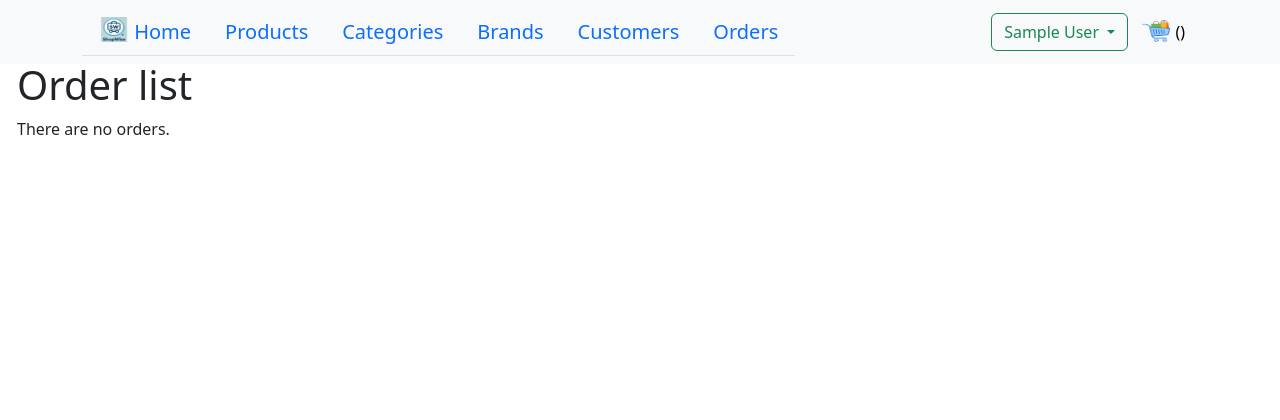
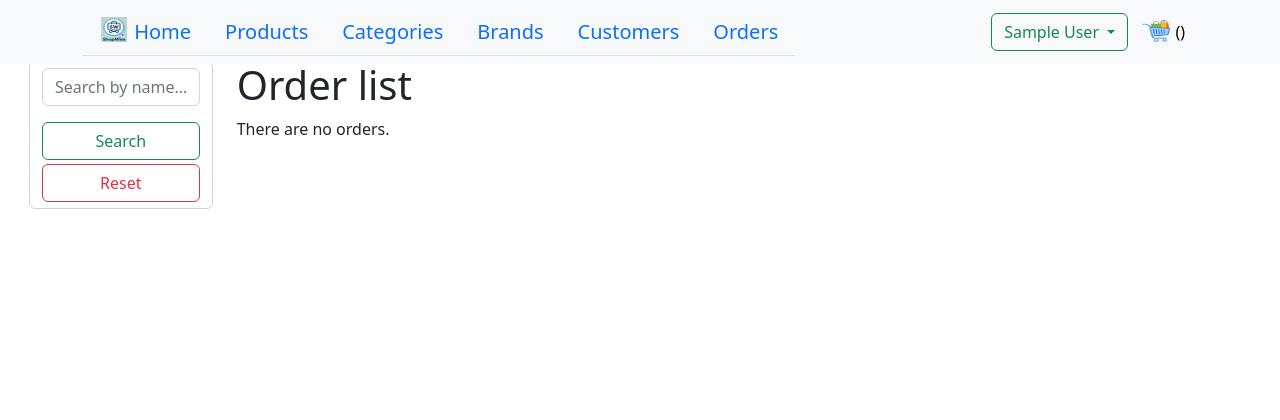
Before and after one commit to vladislav-tsybuliak1/shop-wise, a Django app: page /orders/ in a window 1280 px wide. Shown: the top 420 px of the page. Run offline with Django 5.2, Linux system fonts and the light colour scheme; the visitor is signed in with stand-in values (Sample User, id 1); data comes from the database, SQL or seed files in the repository; data that the repository does not hold is empty; some libraries are stand-ins or nearby versions.

Commit message:
Add bootstrap styles order list template

```diff
--- a/templates/store/order_list.html
+++ b/templates/store/order_list.html
@@ -1,10 +1,25 @@
-{% extends "base.html" %}
-{% block content %}
+{% extends "base_list.html" %}
+{% load crispy_forms_filters %}
+{% block search_filter %}
+  <nav class="nav flex-column">
+    <form method="get" action="" class="form-control">
+    <div>
+      {{ search_form|crispy }}
+    </div>
+      <button type="submit" class="btn btn-outline-success container mb-1">Search</button>
+    <div>
+      <a href="{% url "store:order-list" %}" class="btn btn-outline-danger container">Reset</a>
+    </div>
+    </form>
+  </nav>
+{% endblock %}
+{% block list %}
   <h1>
     Order list
   </h1>
+  {% include "includes/pagination.html" %}
   {% if order_list %}
-    <table class="table">
+    <table class="table table-hover">
       <tr>
         <th>ID</th>
         <th>Customer</th>
@@ -17,18 +32,20 @@
     {% for order in order_list %}
       <tr>
         <td>{{ order.id }}</td>
-        <td>{{ order.customer.get_full_name }}</td>
+        <td>{{ order.customer.username }}({{ order.customer.get_full_name }})</td>
         <td>{{ order.status }}</td>
         <td>
           <form method="post" action="{% url 'store:order-update' order.id %}">
             {% csrf_token %}
               {{ status_form.status }}
-            <button type="submit" class="btn btn-primary">Update</button>
+            <button type="submit" class="btn btn-outline-primary">Update</button>
           </form>
             </td>
-        <td>{{ order.created_at|timesince }} ago</td>
+        <td>{{ order.created_at }}</td>
         <td>{{ order.total_cost|floatformat:2 }}</td>
-        <td><a href="{% url 'store:order-detail' order.id %}">Details</a></td>
+        <td><a href="{% url 'store:order-detail' order.id %}">
+          <i class="bi-card-list h3"></i>
+        </a></td>
       </tr>
     {% endfor %}
     </table>
```
